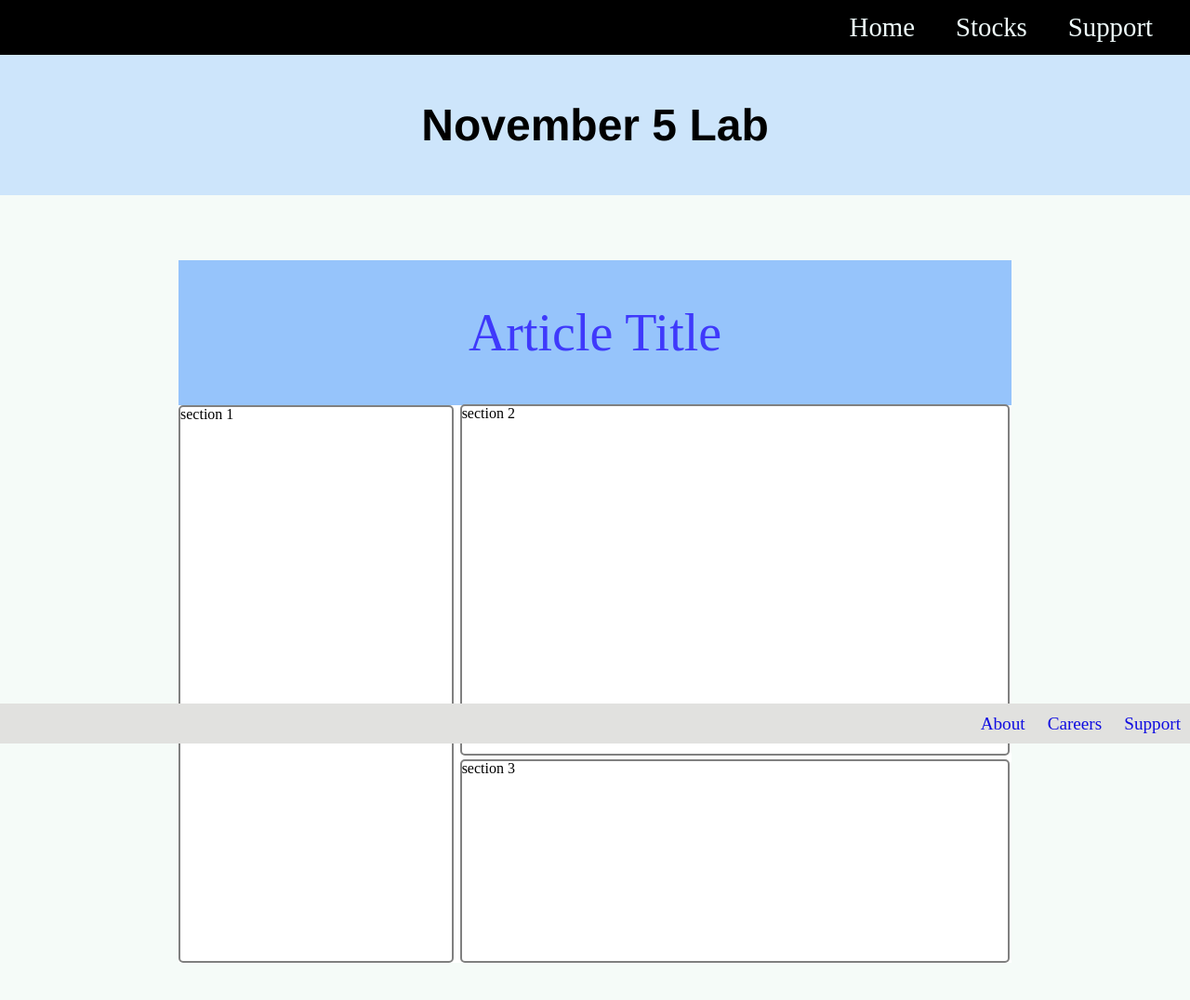
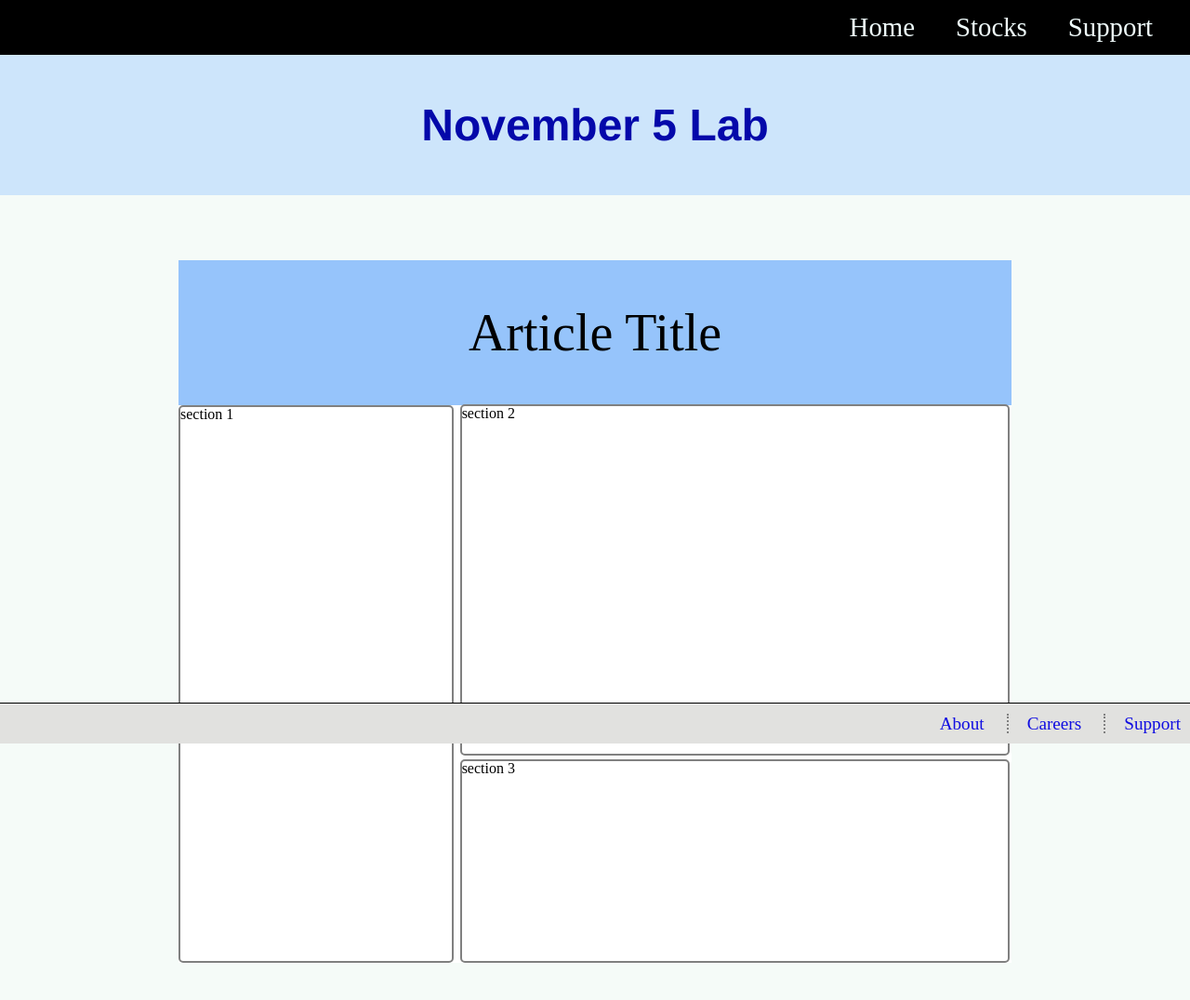
Before and after one commit to alex-B-Ly/css-switch, a PHP site: page / in a window 1280 px wide. Shown: the top 1076 px of the page at 93% size. Run offline with PHP 8.4, Linux system fonts and the light colour scheme.

Commit message:
added footer css, cleaned colors

```diff
--- a/index.html
+++ b/index.html
@@ -46,7 +46,7 @@
 <footer>
   <ul>
     <li>
-      <a href="#">About</a>
+      <a class="first-nav" href="#">About</a>
     </li>
     <li>
       <a href="#">Careers</a>
--- a/style.css
+++ b/style.css
@@ -82,7 +82,7 @@ nav a{
 }
 
 nav a:hover{
-  color: #62FB69;
+  color: #FFF900;
 }
 
 header{
@@ -99,6 +99,7 @@ header h1{
   font-size: 3em;
   font-family: Helvetica;
   font-weight: 600;
+  color: #0408AA;
 }
 
 article{
@@ -111,7 +112,6 @@ article{
 article h2{
   position: relative;
   background: #96C4FB;
-  color: #3F39FB;
   text-align: center;
   font-size: 3.5em;
   padding: 50px 0;
@@ -160,7 +160,8 @@ footer{
   width: 100%;
   background: #E1E1DF;
   z-index: 3;
-  padding: 12px 0
+  padding: 12px 0;
+  border-top: 1px solid black;
 }
 
 footer ul{
@@ -176,6 +177,12 @@ footer a{
   font-size: 1.2em;
   color: #110EE1;
   text-decoration: none;
+  border-left: 2px dotted gray;
+  padding-left: 20px;
+}
+
+.first-nav{
+  border-left: none;
 }
 
 footer a:hover{
```
